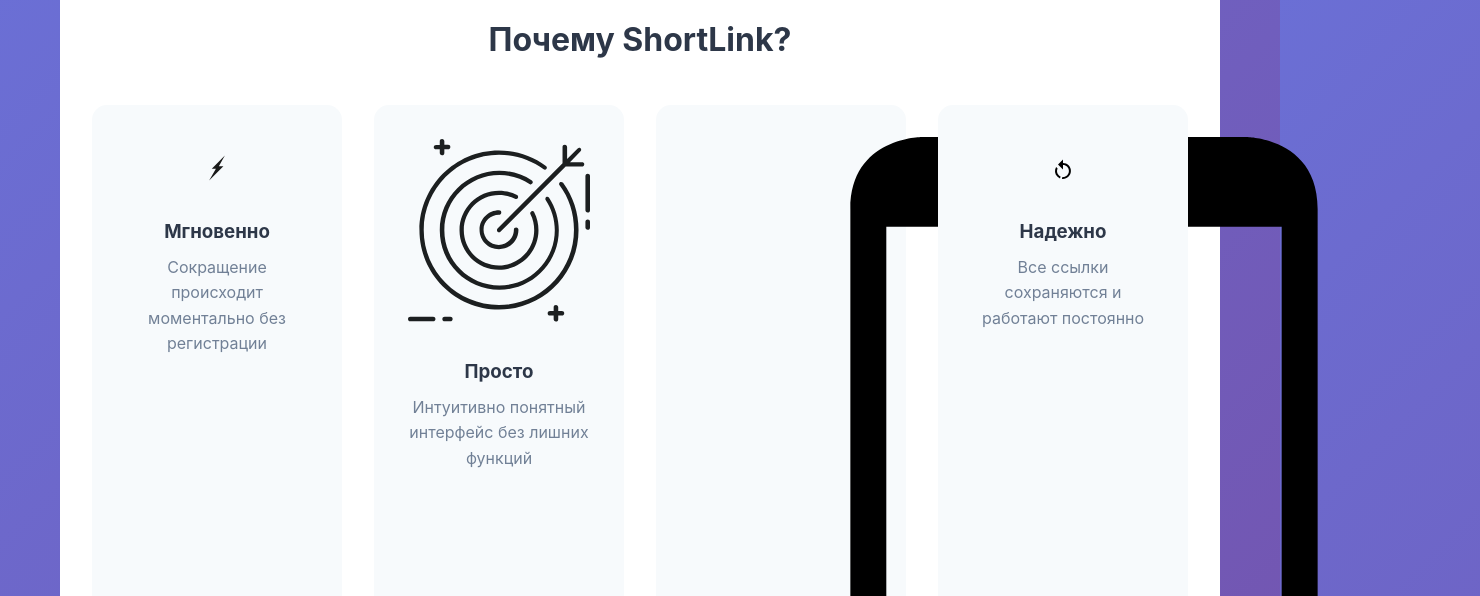
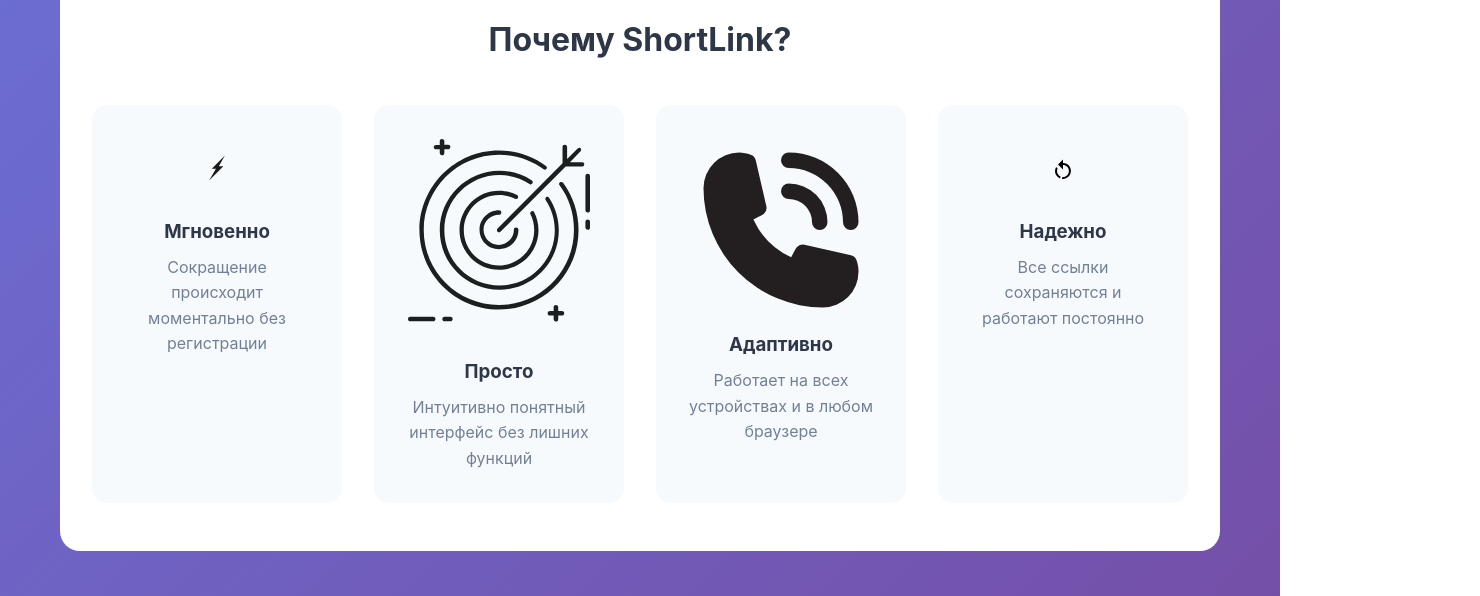
Before and after one commit to EtiihW/ShortLink, a website: page public/index.html in a window 1280 px wide. Shown: the part 1160-1756 px from the top of the page, 1480 px wide, since content can reach past the window. Drawn offline with Linux system fonts and the light colour scheme; no server answers.

Commit message:
Update index.html

```diff
--- a/public/index.html
+++ b/public/index.html
@@ -208,50 +208,7 @@
                         <p>Интуитивно понятный интерфейс без лишних функций</p>
                     </div>
                     <div class="feature">
-                        <div class="feature-icon"><?xml version="1.0" encoding="iso-8859-1"?>
-<!-- Generator: Adobe Illustrator 16.0.0, SVG Export Plug-In . SVG Version: 6.00 Build 0)  -->
-<!DOCTYPE svg PUBLIC "-//W3C//DTD SVG 1.1//EN" "http://www.w3.org/Graphics/SVG/1.1/DTD/svg11.dtd">
-<svg version="1.1" id="Capa_1" xmlns="http://www.w3.org/2000/svg" xmlns:xlink="http://www.w3.org/1999/xlink" x="0px" y="0px"
-	 width="792px" height="792px" viewBox="0 0 792 792" style="enable-background:new 0 0 792 792;" xml:space="preserve">
-<g>
-	<path d="M557.75,792c0,0,71.889,0,71.889-71.997V71.997C629.639,0,557.75,0,557.75,0h-323.5c0,0-71.889,0-71.889,71.997v648.006
-		C162.361,792,234.25,792,234.25,792H557.75z M396,762.022c-19.841,0-35.944-16.104-35.944-35.944
-		c0-19.842,16.103-35.944,35.944-35.944s35.945,16.103,35.945,35.944C431.945,745.919,415.842,762.022,396,762.022z M306.139,43.888
-		c0-4.457,3.559-7.944,7.944-7.944h163.8c4.385,0,7.979,3.559,7.979,7.944v2.121c0,4.493-3.559,7.944-7.943,7.944H314.083
-		c-4.349,0-7.944-3.559-7.944-7.944V43.888z M198.306,89.861h395.389v575.111H198.306V89.861z"/>
-</g>
-<g>
-</g>
-<g>
-</g>
-<g>
-</g>
-<g>
-</g>
-<g>
-</g>
-<g>
-</g>
-<g>
-</g>
-<g>
-</g>
-<g>
-</g>
-<g>
-</g>
-<g>
-</g>
-<g>
-</g>
-<g>
-</g>
-<g>
-</g>
-<g>
-</g>
-</svg>
-</div>
+                        <svg xmlns="http://www.w3.org/2000/svg" viewBox="0 0 24 24"><defs><style>.cls-1{fill:#fff;opacity:0;}.cls-2{fill:#231f20;}</style></defs><title>phone-call</title><g id="Layer_2" data-name="Layer 2"><g id="phone-call"><g id="phone-call-2" data-name="phone-call"><rect class="cls-1" width="24" height="24"/><path class="cls-2" d="M13,8a3,3,0,0,1,3,3,1,1,0,0,0,2,0,5,5,0,0,0-5-5,1,1,0,0,0,0,2Z"/><path class="cls-2" d="M13,4a7,7,0,0,1,7,7,1,1,0,0,0,2,0,9,9,0,0,0-9-9,1,1,0,0,0,0,2Z"/><path class="cls-2" d="M21.75,15.91a1,1,0,0,0-.72-.65l-6-1.37a1,1,0,0,0-.92.26c-.14.13-.15.14-.8,1.38a9.91,9.91,0,0,1-4.87-4.89C9.71,10,9.72,10,9.85,9.85a1,1,0,0,0,.26-.92L8.74,3a1,1,0,0,0-.65-.72,3.79,3.79,0,0,0-.72-.18A3.94,3.94,0,0,0,6.6,2,4.6,4.6,0,0,0,2,6.6,15.42,15.42,0,0,0,17.4,22,4.6,4.6,0,0,0,22,17.4a4.77,4.77,0,0,0-.06-.76A4.34,4.34,0,0,0,21.75,15.91Z"/></g></g></g></svg>
                         <h3>Адаптивно</h3>
                         <p>Работает на всех устройствах и в любом браузере</p>
                     </div>
```
